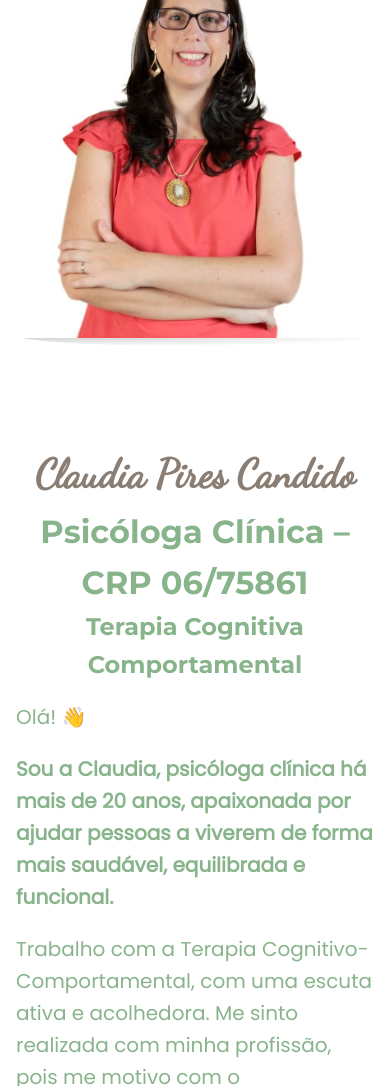
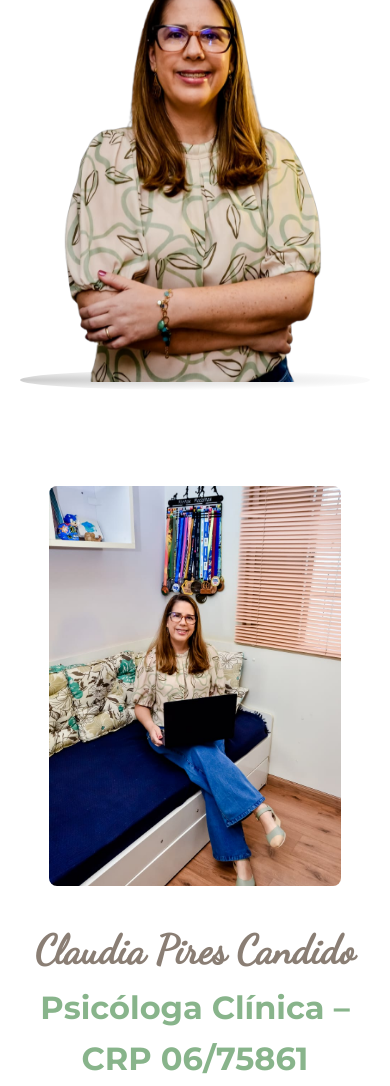
Before and after one commit to BrunoRisso58/psi-claudia-pires-website, a plain HTML site: page index.html in a window 390 px wide. Shown: the part 824-1910 px from the top of the page. Drawn offline with nearby package versions, Linux system fonts and the light colour scheme.

Commit message:
Adicionando fotos

```diff
--- a/index.html
+++ b/index.html
@@ -45,12 +45,13 @@
       </a>
     </div>
     <div class="image">
-      <img src="img/psi-claudia-pires.JPG" alt="Psicóloga Claudia Pires Candido">
+      <img src="img/hero.png" alt="Psicóloga Claudia Pires Candido">
       <div class="sombra"></div>
     </div>
   </section>
 
   <section id="sobre" class="sobre">
+    <img src="img/img-2.jpeg" alt="" class="imagem">
     <div class="texto">
       <h3 class="cursive-name">Claudia Pires Candido</h3>
       <h2>Psicóloga Clínica – CRP 06/75861</h2>
--- a/style.css
+++ b/style.css
@@ -158,7 +158,7 @@ nav a {
 }
 
 .hero .image img {
-  width: 600px;
+  width: 550px;
   object-fit: contain;
 }
 
@@ -334,6 +334,7 @@ nav a {
 .sobre .imagem {
   flex: 1;
   max-width: 500px;
+  min-height: 100vh;
 }
 
 .sobre img {
@@ -715,8 +716,9 @@ footer span a {
     max-width: 100%;
   }
 
-  .produtos-digitais {
-    padding: 4rem 0;
+  .sobre .imagem {
+    max-width: 75vw;
+    min-height: 100vh;
   }
 }
 
@@ -746,6 +748,12 @@ footer span a {
   .sobre {
     padding: 4rem 5rem;
     text-align: center;
+  }
+
+  .sobre .imagem {
+    max-width: 50vw;
+    min-height: 50vh;
+    margin: auto;
   }
 
   .sobre .texto p {
@@ -847,6 +855,11 @@ footer span a {
     text-align: center;
   }
 
+  .sobre .imagem {
+    max-width: 75vw;
+    min-height: 25vh;
+  }
+
   .especialidades {
     padding: 0;
     max-width: 100%;
```
Also changed, not shown: img/hero.png (added), img/hero1.png (added), img/img-1.jpeg (added), img/img-2.jpeg (added).
